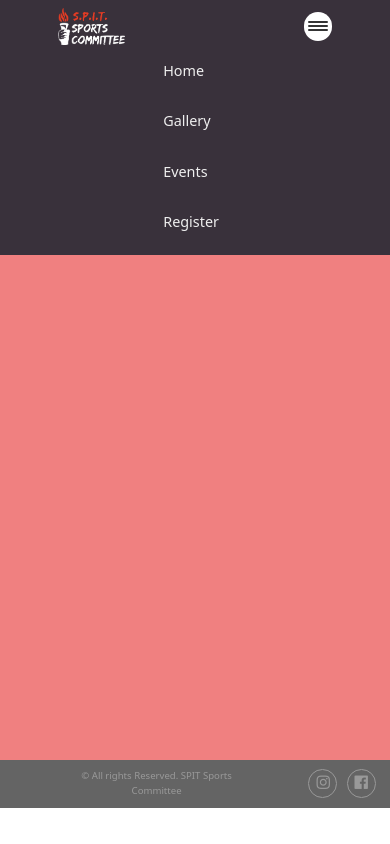
After one commit to PatilOjas/SPoorthi, a Django app: page /events/ in a window 390 px wide, after a click that opens the changed part. The commit adds this page. Run offline with Django 3.2, Linux system fonts and the light colour scheme; some libraries are stand-ins or nearby versions.

Commit message:
home page responsive

```diff
--- a/SPoorthi/urls.py
+++ b/SPoorthi/urls.py
@@ -23,5 +23,5 @@ urlpatterns = [
 	path('', views.homePage, name='homepage'),
 	# path('livenews/', views.liveNews, name="liveNews"),
 	# path('gallery/', views.gallery, name="gallery"),
-	# path('events/', views.eventPage, name="events"),
+	path('events/', views.eventPage, name="events"),
 ]
--- a/app/views.py
+++ b/app/views.py
@@ -28,5 +28,5 @@ def homePage(request):
 # def gallery(request):
 # 	return render(request, 'gallery.html')
 
-# def eventPage(request):
-# 	return render(request, 'event.html')
+def eventPage(request):
+	return render(request, 'events.html')
--- a/static/CSS/_navbar.scss
+++ b/static/CSS/_navbar.scss
@@ -2,11 +2,12 @@
 /* ####################################### navbar ###################################### */
 .navbar{
     padding: 0.8em 6em;
-    background-color: rgba(100,100,100, 0.8); /*secondary*/
+    background-color: rgba(38, 41, 51, 0.9); /*secondary*/
     position: absolute;
     top: 0;
     width: 100%;
     z-index: 3;
+    // position: sticky;
     // flex-wrap: nowrap;
 }
 .navbar-nav{
@@ -21,7 +22,24 @@
 .navbar-toggler{
     color: black;
     background-color: white;
+    border-radius: 50%;
+    height: 3rem;
+    width: 3rem;
+    position: relative;
+    display: flex;
+    flex-direction: column;
+    justify-content: center;
+    align-items: center;
+    .line{
+        width: 20px;
+        height: 2px;
+        background-color: #343434;
+        margin: 1px 0;
+        border-radius: 5px;
+    }
 }
+
+
 
 .bg-transparent{
     background-color: transparent;
@@ -43,6 +61,7 @@
 .nav-link{
     color: #efefef;
     margin: 1rem 3rem;
+    font-size: 1.5rem;
 }
 .nav-link:hover{
     color: #fff;
--- a/static/CSS/style.css
+++ b/static/CSS/style.css
@@ -19,7 +19,7 @@
 /* ####################################### navbar ###################################### */
 .navbar {
   padding: 0.8em 6em;
-  background-color: rgba(100, 100, 100, 0.8);
+  background-color: rgba(38, 41, 51, 0.9);
   /*secondary*/
   position: absolute;
   top: 0;
@@ -34,6 +34,31 @@
 .navbar-toggler {
   color: black;
   background-color: white;
+  border-radius: 50%;
+  height: 3rem;
+  width: 3rem;
+  position: relative;
+  display: -webkit-box;
+  display: -ms-flexbox;
+  display: flex;
+  -webkit-box-orient: vertical;
+  -webkit-box-direction: normal;
+      -ms-flex-direction: column;
+          flex-direction: column;
+  -webkit-box-pack: center;
+      -ms-flex-pack: center;
+          justify-content: center;
+  -webkit-box-align: center;
+      -ms-flex-align: center;
+          align-items: center;
+}
+
+.navbar-toggler .line {
+  width: 20px;
+  height: 2px;
+  background-color: #343434;
+  margin: 1px 0;
+  border-radius: 5px;
 }
 
 .bg-transparent {
@@ -55,6 +80,7 @@
 .nav-link {
   color: #efefef;
   margin: 1rem 3rem;
+  font-size: 1.5rem;
 }
 
 .nav-link:hover {
--- a/static/templates/base.html
+++ b/static/templates/base.html
@@ -27,7 +27,9 @@
 
 		<button class="navbar-toggler" type="button" data-bs-toggle="collapse" data-bs-target="#navbarSupportedContent"
 			aria-controls="navbarSupportedContent" aria-expanded="false" aria-label="Toggle navigation">
-			<span class="navbar-toggler-icon"></span>
+			<span class="line line-1"></span>
+			<span class="line line-2"></span>
+			<span class="line line-3"></span>
 		</button>
 		<div class="collapse navbar-collapse" id="navbarSupportedContent">
 			<ul class="navbar-nav">
@@ -38,7 +40,7 @@
 					<a class="nav-link" href="#">Gallery</a>
 				</li>
 				<li class="nav-item">
-					<a class="nav-link" href="#">Events</a>
+					<a class="nav-link" href="{% url 'events' %}">Events</a>
 				</li>
 				<li class="nav-item">
 					<a class="nav-link" href="{% url 'registrationpage' %}">Register</a>
--- /dev/null
+++ b/static/templates/events.html
@@ -0,0 +1,9 @@
+{% extends 'base.html' %}
+
+{% block content %}
+
+    <div class="my-container bg-coral">
+
+    </div>
+
+{% endblock %}
```
Also changed, not shown: other parts of static/CSS/style.css (+33 -9 lines), static/CSS/_home.scss (+26 -8 lines), static/templates/home.html (+9 -7 lines), 1 other file.
